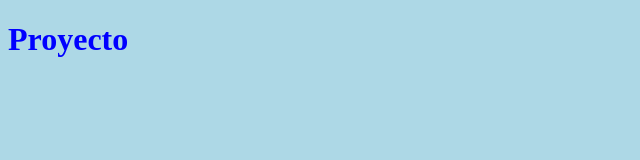
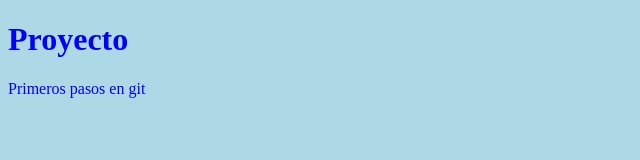
Before and after one commit to Martin-Barcudi/CursoGit, a plain HTML site: page index.html in a window 1280 px wide. Shown: the whole page, without its empty margins (0-640 px from the left). Drawn offline with Linux system fonts and the light colour scheme; files that its build step writes are made by us from their sources; files whose address does not match are found by name.

Commit message:
Update index.html

```diff
--- a/index.html
+++ b/index.html
@@ -10,6 +10,9 @@
 
 
     <h1>Proyecto</h1>
+
+    <p>Primeros pasos en git</p>
+
     <script src="/GIT/codigo.js"></script>
 </body>
 </html>
```
